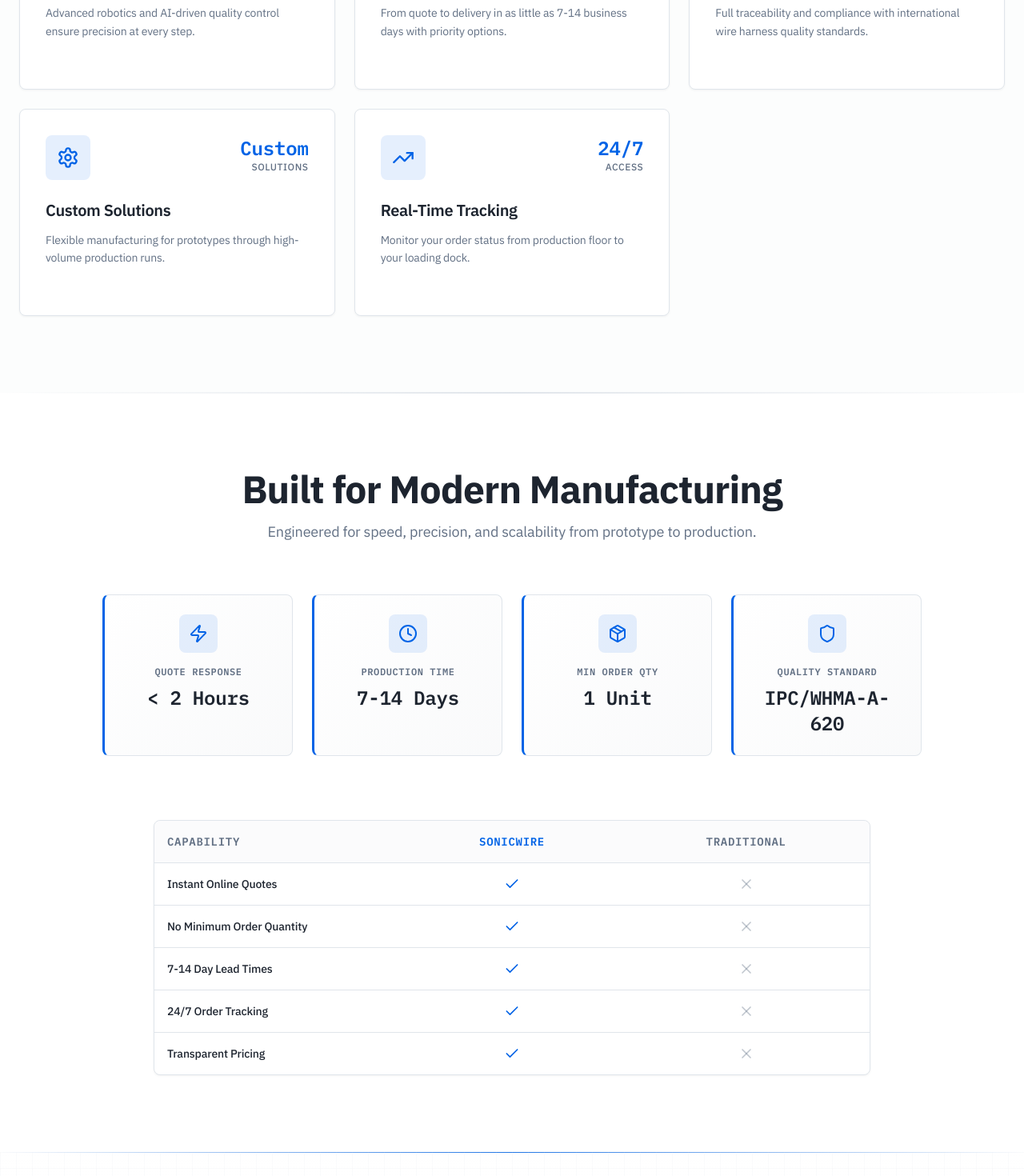
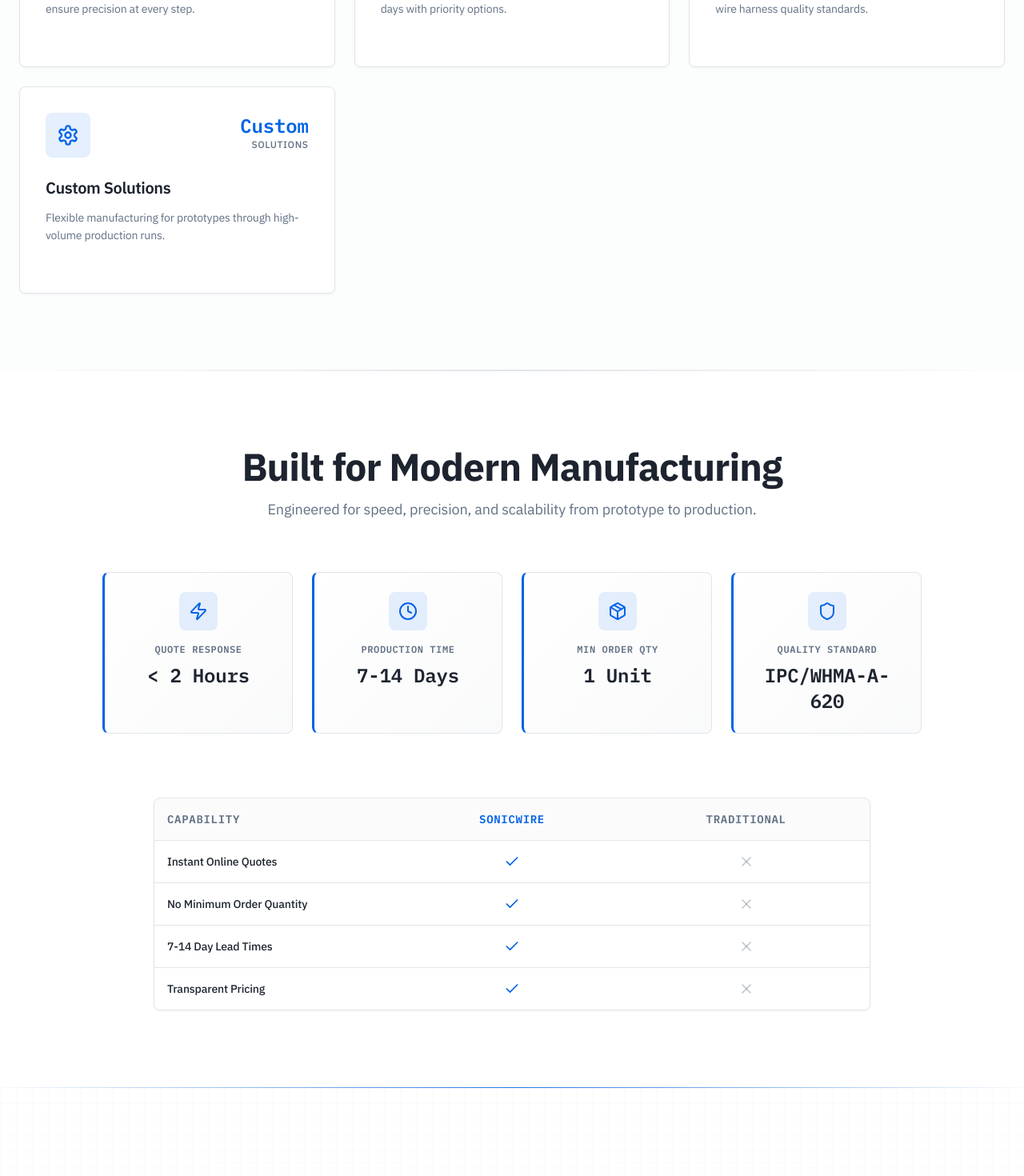
Before and after one commit to zjoseph03/sonicwire, a React (Vite) app: page / in a window 1280 px wide. Shown: the part 3580-5050 px from the top of the page at 80% size. Built offline with nearby package versions, Linux system fonts and the light colour scheme; no server answers; the HTML template or start-up script is replaced by a standard one.

Commit message:
Removed realtime tracking block from website

```diff
--- a/src/components/ComparisonTable.tsx
+++ b/src/components/ComparisonTable.tsx
@@ -12,7 +12,6 @@ const comparison = [
   { feature: "Instant Online Quotes", sonicwire: true, traditional: false },
   { feature: "No Minimum Order Quantity", sonicwire: true, traditional: false },
   { feature: "7-14 Day Lead Times", sonicwire: true, traditional: false },
-  { feature: "24/7 Order Tracking", sonicwire: true, traditional: false },
   { feature: "Transparent Pricing", sonicwire: true, traditional: false },
 ];
 
--- a/src/components/Features.tsx
+++ b/src/components/Features.tsx
@@ -1,4 +1,4 @@
-import { Zap, Settings, Shield, Clock, TrendingUp } from "lucide-react";
+import { Zap, Settings, Shield, Clock } from "lucide-react";
 import { motion } from "framer-motion";
 
 const features = [
@@ -29,13 +29,6 @@ const features = [
     description: "Flexible manufacturing for prototypes through high-volume production runs.",
     metric: "Custom",
     metricLabel: "Solutions"
-  },
-  {
-    icon: TrendingUp,
-    title: "Real-Time Tracking",
-    description: "Monitor your order status from production floor to your loading dock.",
-    metric: "24/7",
-    metricLabel: "Access"
   },
 ];
 
--- a/src/components/ProcessFlow.tsx
+++ b/src/components/ProcessFlow.tsx
@@ -43,7 +43,6 @@ const steps = [
     features: [
       "Custom packaging",
       "Complete documentation",
-      "Real-time tracking",
       "[X day] delivery",
     ],
   },
```
